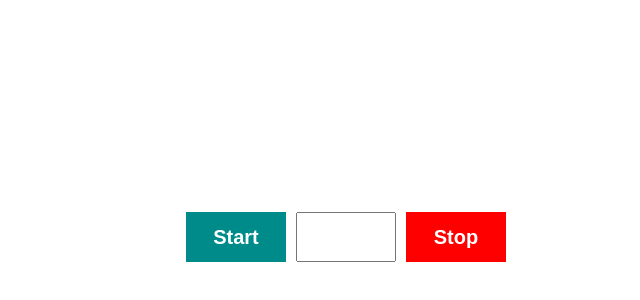
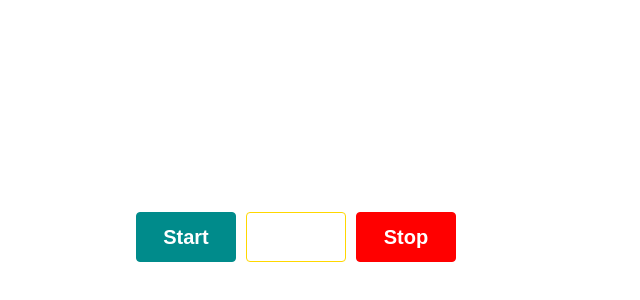
Before and after one commit to MahsumaRezai/timing-, a website: page index.html in a window 1280 px wide. Shown: the part 88-388 px from the top of the page, without its empty margins (289-929 px from the left). Drawn offline with Linux system fonts and the light colour scheme.

Commit message:
work on style section

```diff
--- a/index.html
+++ b/index.html
@@ -15,7 +15,7 @@
         <input type="button" value="Start" onclick="get()" class="start">
         <input type="text" class="input">
         <input type="button" value="Stop" onclick="drop()" class="close">
-        <span></span>
+        <span class="text"></span>
     </div>
 
 </body>
--- a/scss/main.scss
+++ b/scss/main.scss
@@ -20,6 +20,8 @@
     font-size: 20px;
     font-family: sans-serif;
     font-weight: bold;
+    border-radius: 4px;
+
 }
 .close {
     background: red;
@@ -30,6 +32,8 @@
     font-size: 20px;
     font-family: sans-serif;
     font-weight: bold;
+    border-radius: 4px;
+
 }
 .input {
     width: 100px;
@@ -38,4 +42,15 @@
     font-family: sans-serif;
     font-weight: bold;
     text-align: center;
+    border-radius: 4px;
+    border:  1px solid gold;
 }
+.text {
+    width: 100px;
+    height: 50px;
+    font-size: 20px;
+    font-family: sans-serif;
+    font-weight: bold;
+    text-align: center;
+    padding-top: 20px;
+}
```
Also changed, not shown: css/style.css.
